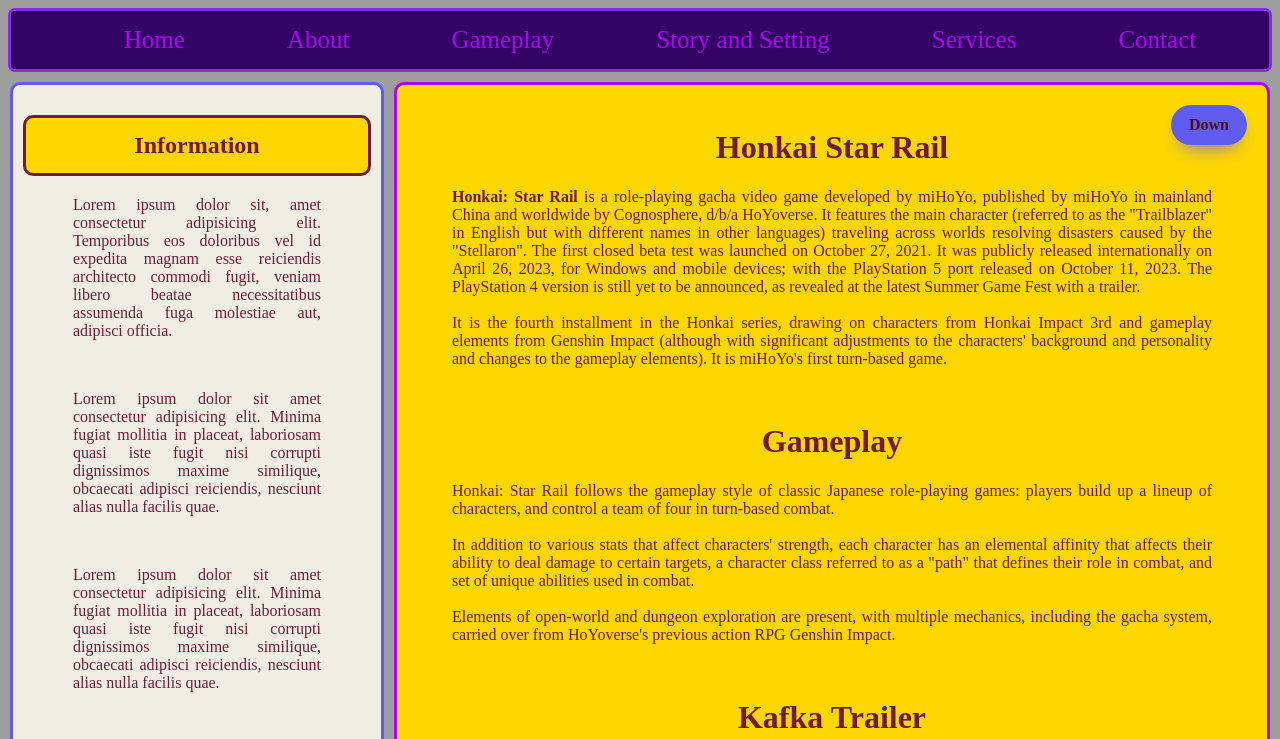
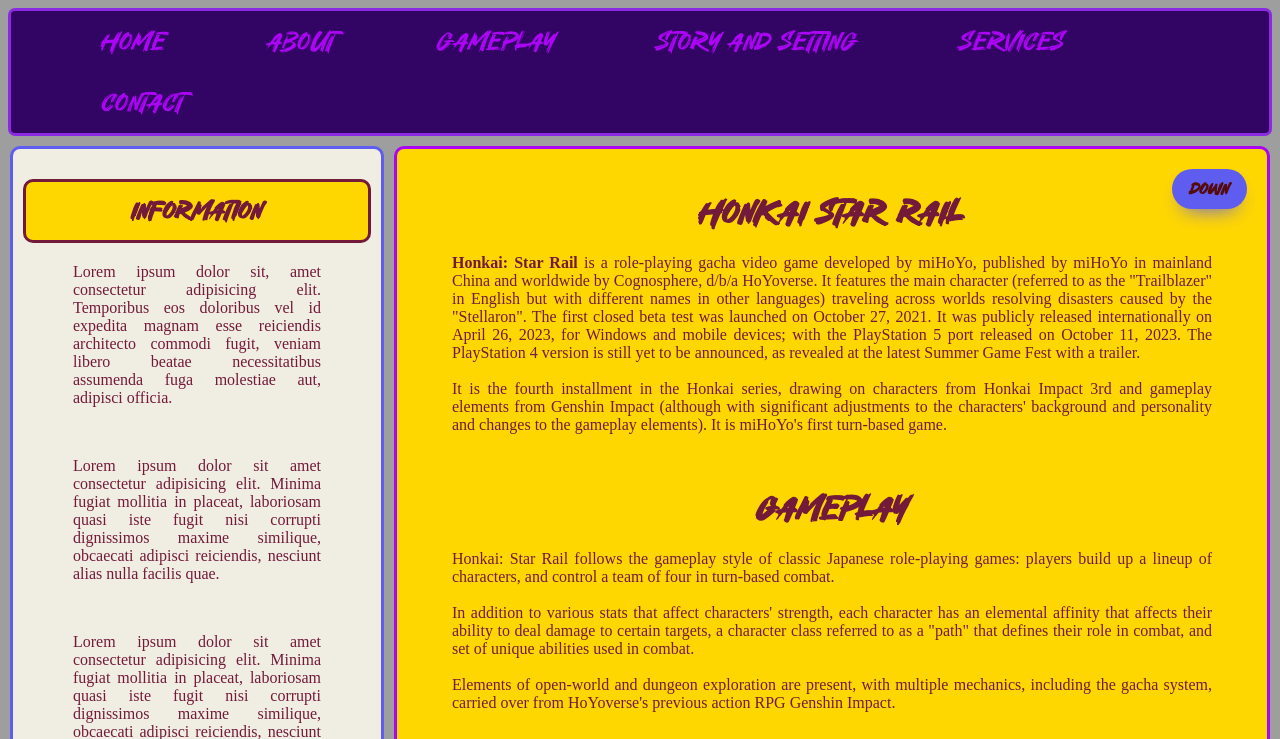
Before and after one commit to Arleannez/Honkai_Star_Rail_FanWiki, a plain HTML site: page Home.html in a window 1280 px wide. Shown: the top 739 px of the page. Drawn offline with Linux system fonts and the light colour scheme; the site is published under a folder, as on GitHub Pages, so addresses that start at the root find nothing.

Commit message:
Update styles.css

```diff
--- a/styles.css
+++ b/styles.css
@@ -1,6 +1,6 @@
 @font-face {
   font-family:'Under Hiport';
-  src: url(/fonts/UnderHiport-nRqpM.ttf);
+  src: url(fonts/UnderHiport-nRqpM.ttf);
 }
 body {
   flex-wrap: nowrap;
```
